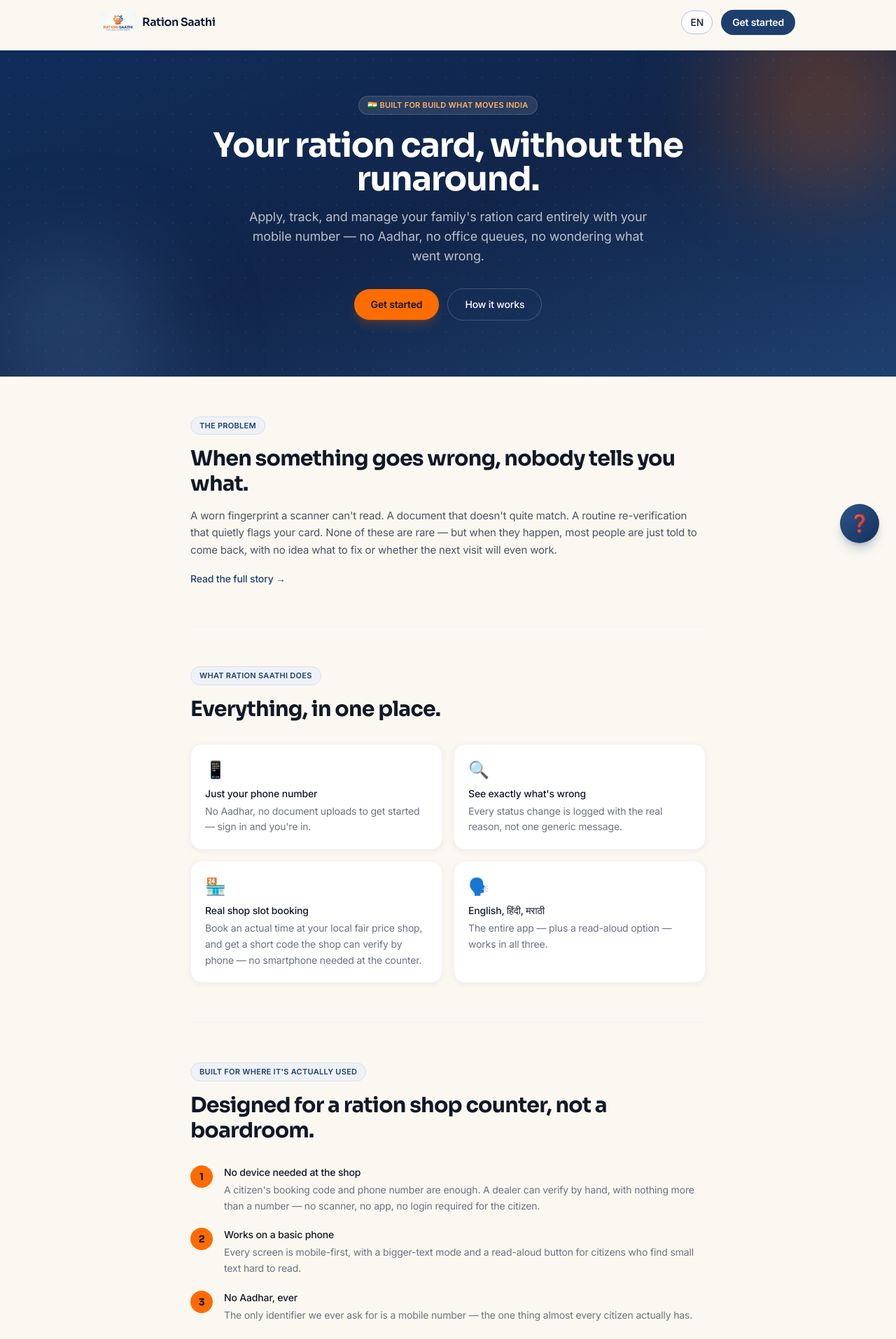
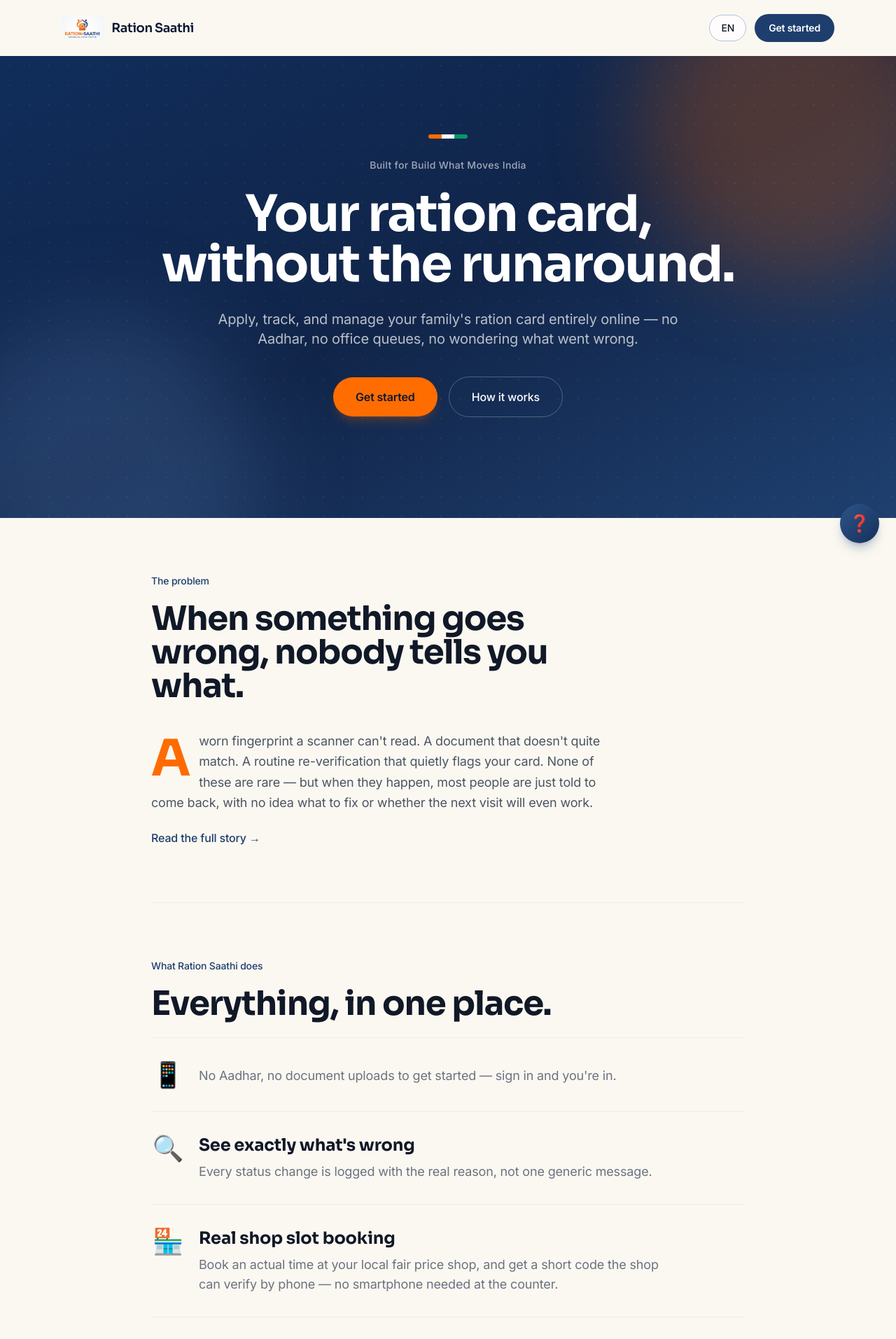
Before and after one commit to Hanshal-aether/BUILD-WHAT-MOVES-INDIA-1, a Next.js app: page / in a window 1280 px wide. Shown: the top 1913 px of the page at 70% size. Built offline with nearby package versions, Linux system fonts and the light colour scheme.

Commit message:
tightened landing page spacing, added icons

```diff
--- a/app/page.js
+++ b/app/page.js
@@ -5,65 +5,78 @@
 import { useLanguage } from '../context/LanguageContext';
 import { landingText } from '../lib/landing-i18n';
 
+// Thin tricolor accent bar instead of a flag emoji — emoji flags render as
+// bare "IN" letters on Windows Chrome (no color flag glyphs on that
+// platform), which is exactly the bug that kept showing up. An actual
+// striped bar can't break like that on any OS.
+function TricolorBar({ className = '' }) {
+  return (
+    <div className={`flex h-1.5 w-14 rounded-full overflow-hidden ${className}`}>
+      <div className="flex-1 bg-saffron-500" />
+      <div className="flex-1 bg-white" />
+      <div className="flex-1 bg-emerald-600" />
+    </div>
+  );
+}
+
 export default function LandingPage() {
   const { lang, toggleLang, langLabel } = useLanguage();
   const text = landingText[lang] || landingText.en;
 
   return (
     <div className="min-h-screen bg-cream-50 dark:bg-ink">
-      <header className="max-w-5xl mx-auto px-4 h-16 flex items-center justify-between">
-        <a href="/" className="flex items-center gap-2 font-semibold text-ink dark:text-white">
-          <Logo size={30} />
-          <span className="font-display tracking-tight">Ration Saathi</span>
+      <header className="max-w-6xl mx-auto px-6 h-20 flex items-center justify-between">
+        <a href="/" className="flex items-center gap-2.5 font-semibold text-ink dark:text-white">
+          <Logo size={36} />
+          <span className="font-display text-lg tracking-tight">Ration Saathi</span>
         </a>
         <div className="flex items-center gap-3">
           <button
             onClick={toggleLang}
-            className="text-sm font-medium px-3 py-1.5 rounded-full border border-brand-200 dark:border-white/15 bg-white/80 dark:bg-white/5 dark:text-gray-200 hover:bg-brand-50 dark:hover:bg-white/10 hover:border-brand-400 transition-all"
+            className="text-sm font-medium px-4 py-2 rounded-full border border-brand-200 dark:border-white/15 bg-white/80 dark:bg-white/5 dark:text-gray-200 hover:bg-brand-50 dark:hover:bg-white/10 hover:border-brand-400 transition-all"
           >
             {langLabel}
           </button>
           <a
             href="/login"
-            className="text-sm font-semibold px-4 py-2 rounded-full bg-brand-600 text-white hover:bg-brand-700 transition-colors"
+            className="text-sm font-semibold px-5 py-2.5 rounded-full bg-brand-600 text-white hover:bg-brand-700 transition-colors"
           >
             {text.ctaPrimary}
           </a>
         </div>
       </header>
 
-      {/* Hero */}
-      <section className="relative overflow-hidden bg-ink bg-grain mt-2">
+      {/* Hero — one big, confident statement, lots of room to breathe */}
+      <section className="relative overflow-hidden bg-ink bg-grain">
         <div className="absolute inset-0 bg-gradient-to-br from-brand-900 via-brand-800 to-brand-600" />
-        <div className="absolute -top-20 -right-10 w-72 h-72 bg-saffron-500/25 rounded-full blur-3xl" />
-        <div className="absolute -bottom-24 -left-10 w-72 h-72 bg-brand-400/30 rounded-full blur-3xl" />
+        <div className="absolute -top-32 -right-20 w-[28rem] h-[28rem] bg-saffron-500/25 rounded-full blur-3xl" />
+        <div className="absolute -bottom-40 -left-20 w-[28rem] h-[28rem] bg-brand-400/30 rounded-full blur-3xl" />
         <div
           className="absolute inset-0 opacity-[0.06]"
           style={{
             backgroundImage: 'radial-gradient(circle, #ffffff 1px, transparent 1px)',
-            backgroundSize: '26px 26px',
+            backgroundSize: '28px 28px',
           }}
         />
-        <div className="relative max-w-3xl mx-auto px-4 pt-16 pb-20 text-center">
-          <span className="inline-flex items-center gap-1.5 text-[11px] font-semibold tracking-wide uppercase text-saffron-400 bg-white/10 border border-white/15 rounded-full px-3 py-1 mb-5">
-            🇮🇳 {text.badge}
-          </span>
-          <h1 className="text-4xl sm:text-5xl font-display font-bold tracking-tight text-white leading-tight mb-4">
+        <div className="relative max-w-4xl mx-auto px-6 pt-20 pb-28 sm:pt-28 sm:pb-36 text-center">
+          <TricolorBar className="mx-auto mb-7" />
+          <p className="text-white/60 text-sm font-medium tracking-wide mb-6">{text.badge}</p>
+          <h1 className="text-5xl sm:text-6xl lg:text-7xl font-display font-bold tracking-tight text-white leading-[1.05] mb-7">
             {text.heroTitle}
           </h1>
-          <p className="text-white/70 text-base sm:text-lg leading-relaxed max-w-xl mx-auto mb-8">
+          <p className="text-white/70 text-lg sm:text-xl leading-relaxed max-w-2xl mx-auto mb-10">
             {text.heroSubtitle}
           </p>
-          <div className="flex items-center justify-center gap-3">
+          <div className="flex flex-col sm:flex-row items-center justify-center gap-4">
             <a
               href="/login"
-              className="px-6 py-3 rounded-full bg-saffron-500 text-ink font-semibold text-sm hover:bg-saffron-400 transition-colors shadow-lg shadow-saffron-500/20"
+              className="w-full sm:w-auto px-8 py-4 rounded-full bg-saffron-500 text-ink font-semibold text-base hover:bg-saffron-400 transition-colors shadow-lg shadow-saffron-500/20"
             >
               {text.ctaPrimary}
             </a>
             <a
               href="#how-it-works"
-              className="px-6 py-3 rounded-full border border-white/20 text-white font-medium text-sm hover:bg-white/10 transition-colors"
+              className="w-full sm:w-auto px-8 py-4 rounded-full border border-white/25 text-white font-medium text-base hover:bg-white/10 transition-colors"
             >
               {text.ctaSecondary}
             </a>
@@ -71,49 +84,57 @@
         </div>
       </section>
 
-      <main className="max-w-3xl mx-auto px-4">
-        {/* The problem */}
-        <section className="py-14 border-b border-gray-100 dark:border-white/10">
-          <span className="inline-flex items-center gap-1.5 text-[11px] font-semibold tracking-wide uppercase text-brand-600 dark:text-saffron-400 bg-brand-50 dark:bg-white/10 border border-brand-100 dark:border-white/15 rounded-full px-3 py-1 mb-4">
-            {text.problemEyebrow}
-          </span>
-          <h2 className="text-2xl sm:text-3xl font-display font-bold tracking-tight text-gray-900 dark:text-white leading-tight mb-4">
+      <main className="max-w-4xl mx-auto px-6">
+        {/* The problem — one drop-cap accent, used once, deliberately */}
+        <section className="py-14 sm:py-20 border-b border-gray-200/70 dark:border-white/10">
+          <p className="text-brand-600 dark:text-saffron-400 font-medium text-sm mb-5">{text.problemEyebrow}</p>
+          <h2 className="text-3xl sm:text-4xl lg:text-5xl font-display font-bold tracking-tight text-gray-900 dark:text-white leading-[1.1] mb-10 max-w-2xl">
             {text.problemHeading}
           </h2>
-          <p className="text-[15px] text-gray-600 dark:text-gray-300 leading-relaxed mb-4">{text.problemBody}</p>
-          <a href="/about" className="text-sm font-medium text-brand-600 dark:text-brand-300 hover:underline">
+          <p className="text-lg text-gray-600 dark:text-gray-300 leading-relaxed mb-6 max-w-2xl">
+            {lang === 'en' ? (
+              <>
+                <span className="float-left text-6xl sm:text-7xl font-display font-bold text-saffron-500 leading-[0.85] pr-3 pt-1">
+                  {text.problemBody.charAt(0)}
+                </span>
+                {text.problemBody.slice(1)}
+              </>
+            ) : (
+              text.problemBody
+            )}
+          </p>
+          <a
+            href="/about"
+            className="clear-left inline-flex items-center gap-1.5 text-base font-medium text-brand-600 dark:text-brand-300 hover:underline"
+          >
             {text.problemLink} →
           </a>
         </section>
 
-        {/* Features */}
-        <section id="how-it-works" className="py-14 border-b border-gray-100 dark:border-white/10 scroll-mt-6">
-          <span className="inline-flex items-center gap-1.5 text-[11px] font-semibold tracking-wide uppercase text-brand-600 dark:text-saffron-400 bg-brand-50 dark:bg-white/10 border border-brand-100 dark:border-white/15 rounded-full px-3 py-1 mb-4">
-            {text.featuresEyebrow}
-          </span>
-          <h2 className="text-2xl sm:text-3xl font-display font-bold tracking-tight text-gray-900 dark:text-white leading-tight mb-8">
+        {/* Features — flowing hairline-divided rows, not boxed cards */}
+        <section id="how-it-works" className="py-14 sm:py-20 border-b border-gray-200/70 dark:border-white/10 scroll-mt-6">
+          <p className="text-brand-600 dark:text-saffron-400 font-medium text-sm mb-5">{text.featuresEyebrow}</p>
+          <h2 className="text-3xl sm:text-4xl lg:text-5xl font-display font-bold tracking-tight text-gray-900 dark:text-white leading-[1.1] mb-6 max-w-2xl">
             {text.featuresHeading}
           </h2>
-          <div className="grid sm:grid-cols-2 gap-4">
-            <FeatureCard icon="📱" title={text.feature1Title} desc={text.feature1Desc} />
-            <FeatureCard icon="🔍" title={text.feature2Title} desc={text.feature2Desc} />
-            <FeatureCard icon="🏪" title={text.feature3Title} desc={text.feature3Desc} />
-            <FeatureCard icon="🗣️" title={text.feature4Title} desc={text.feature4Desc} />
+          <div>
+            <FeatureRow icon="📱" title={text.feature1Title} desc={text.feature1Desc} />
+            <FeatureRow icon="🔍" title={text.feature2Title} desc={text.feature2Desc} />
+            <FeatureRow icon="🏪" title={text.feature3Title} desc={text.feature3Desc} />
+            <FeatureRow icon="🗣️" title={text.feature4Title} desc={text.feature4Desc} last />
           </div>
         </section>
 
-        {/* Built for real villages */}
-        <section className="py-14">
-          <span className="inline-flex items-center gap-1.5 text-[11px] font-semibold tracking-wide uppercase text-brand-600 dark:text-saffron-400 bg-brand-50 dark:bg-white/10 border border-brand-100 dark:border-white/15 rounded-full px-3 py-1 mb-4">
-            {text.villageEyebrow}
-          </span>
-          <h2 className="text-2xl sm:text-3xl font-display font-bold tracking-tight text-gray-900 dark:text-white leading-tight mb-8">
+        {/* Built for real villages — same flowing treatment */}
+        <section className="py-14 sm:py-20">
+          <p className="text-brand-600 dark:text-saffron-400 font-medium text-sm mb-5">{text.villageEyebrow}</p>
+          <h2 className="text-3xl sm:text-4xl lg:text-5xl font-display font-bold tracking-tight text-gray-900 dark:text-white leading-[1.1] mb-6 max-w-2xl">
             {text.villageHeading}
           </h2>
-          <div className="space-y-5">
-            <VillagePoint number="1" title={text.village1Title} desc={text.village1Desc} />
-            <VillagePoint number="2" title={text.village2Title} desc={text.village2Desc} />
-            <VillagePoint number="3" title={text.village3Title} desc={text.village3Desc} />
+          <div>
+            <FeatureRow icon="1️⃣" title={text.village1Title} desc={text.village1Desc} />
+            <FeatureRow icon="2️⃣" title={text.village2Title} desc={text.village2Desc} />
+            <FeatureRow icon="3️⃣" title={text.village3Title} desc={text.village3Desc} last />
           </div>
         </section>
       </main>
@@ -121,12 +142,12 @@
       {/* Final CTA */}
       <section className="bg-ink bg-grain relative overflow-hidden">
         <div className="absolute inset-0 bg-gradient-to-br from-brand-900 via-brand-800 to-brand-600" />
-        <div className="relative max-w-2xl mx-auto px-4 py-16 text-center">
-          <h2 className="text-2xl sm:text-3xl font-display font-bold text-white mb-2">{text.finalHeading}</h2>
-          <p className="text-white/70 text-sm mb-7">{text.finalSub}</p>
+        <div className="relative max-w-2xl mx-auto px-6 py-16 sm:py-20 text-center">
+          <h2 className="text-3xl sm:text-4xl font-display font-bold text-white mb-3">{text.finalHeading}</h2>
+          <p className="text-white/70 text-lg mb-9">{text.finalSub}</p>
           <a
             href="/login"
-            className="inline-block px-7 py-3 rounded-full bg-saffron-500 text-ink font-semibold text-sm hover:bg-saffron-400 transition-colors shadow-lg shadow-saffron-500/20"
+            className="inline-block px-9 py-4 rounded-full bg-saffron-500 text-ink font-semibold text-base hover:bg-saffron-400 transition-colors shadow-lg shadow-saffron-500/20"
           >
             {text.finalCta}
           </a>
@@ -138,25 +159,17 @@
   );
 }
 
-function FeatureCard({ icon, title, desc }) {
+function FeatureRow({ title, desc, icon, last = false }) {
   return (
-    <div className="bg-white dark:bg-white/5 border border-gray-100 dark:border-white/10 rounded-2xl p-5 shadow-soft">
-      <div className="text-2xl mb-2">{icon}</div>
-      <div className="font-medium text-gray-900 dark:text-white text-sm mb-1">{title}</div>
-      <div className="text-sm text-gray-500 dark:text-gray-400 leading-relaxed">{desc}</div>
-    </div>
-  );
-}
-
-function VillagePoint({ number, title, desc }) {
-  return (
-    <div className="flex gap-4">
-      <div className="shrink-0 w-8 h-8 rounded-full bg-saffron-500 text-ink font-display font-bold text-sm flex items-center justify-center">
-        {number}
-      </div>
+    <div className={`py-6 sm:py-8 border-t border-gray-200/70 dark:border-white/15 flex gap-4 sm:gap-5 ${last ? 'border-b' : ''}`}>
+      {icon && (
+        <div className="text-3xl sm:text-4xl shrink-0 w-10 sm:w-12 text-center">{icon}</div>
+      )}
       <div>
-        <div className="font-medium text-gray-900 dark:text-white text-sm mb-1">{title}</div>
-        <div className="text-sm text-gray-500 dark:text-gray-400 leading-relaxed">{desc}</div>
+        <div className="font-display font-bold text-gray-900 dark:text-white text-xl sm:text-2xl leading-tight mb-2 max-w-2xl">
+          {title}
+        </div>
+        <div className="text-base sm:text-lg text-gray-500 dark:text-gray-400 leading-relaxed max-w-2xl">{desc}</div>
       </div>
     </div>
   );
--- a/app/shops/login/page.js
+++ b/app/shops/login/page.js
@@ -140,7 +140,7 @@
               autoCapitalize="characters"
               value={loginCode}
               onChange={(e) => setLoginCode(e.target.value)}
-              placeholder="e.g. ANDHERI1"
+              placeholder="e.g. SHOP ID"
               className="w-full px-4 py-3 text-lg rounded-xl border-2 border-gray-200 dark:border-white/10 bg-white dark:bg-white/5 dark:text-white focus:border-brand-500 outline-none tracking-wide"
               required
             />
```
Also changed, not shown: app/shops/page.js (+25 -19 lines), lib/landing-i18n.js.
